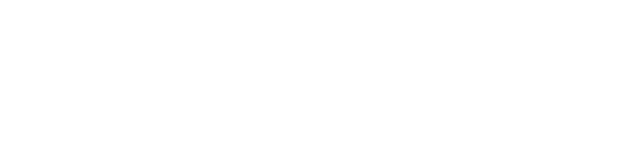
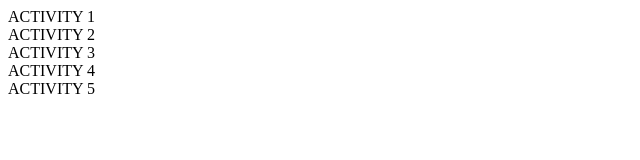
Before and after one commit to anteCedens/hidden-toggle-CB, a plain HTML site: page activities.html in a window 1280 px wide. Shown: the whole page, without its empty margins (0-640 px from the left). Drawn offline with Linux system fonts and the light colour scheme.

Commit message:
Name the five divs

```diff
--- a/activities.html
+++ b/activities.html
@@ -7,10 +7,10 @@
     <title>Document</title>
 </head>
 <body>
-    <div></div>
-    <div></div>
-    <div></div>
-    <div></div>
-    <div></div>
+    <div>ACTIVITY 1</div>
+    <div>ACTIVITY 2</div>
+    <div>ACTIVITY 3</div>
+    <div>ACTIVITY 4</div>
+    <div>ACTIVITY 5</div>
 </body>
 </html>
```
Also changed, not shown: index.html (+5 -5 lines).
